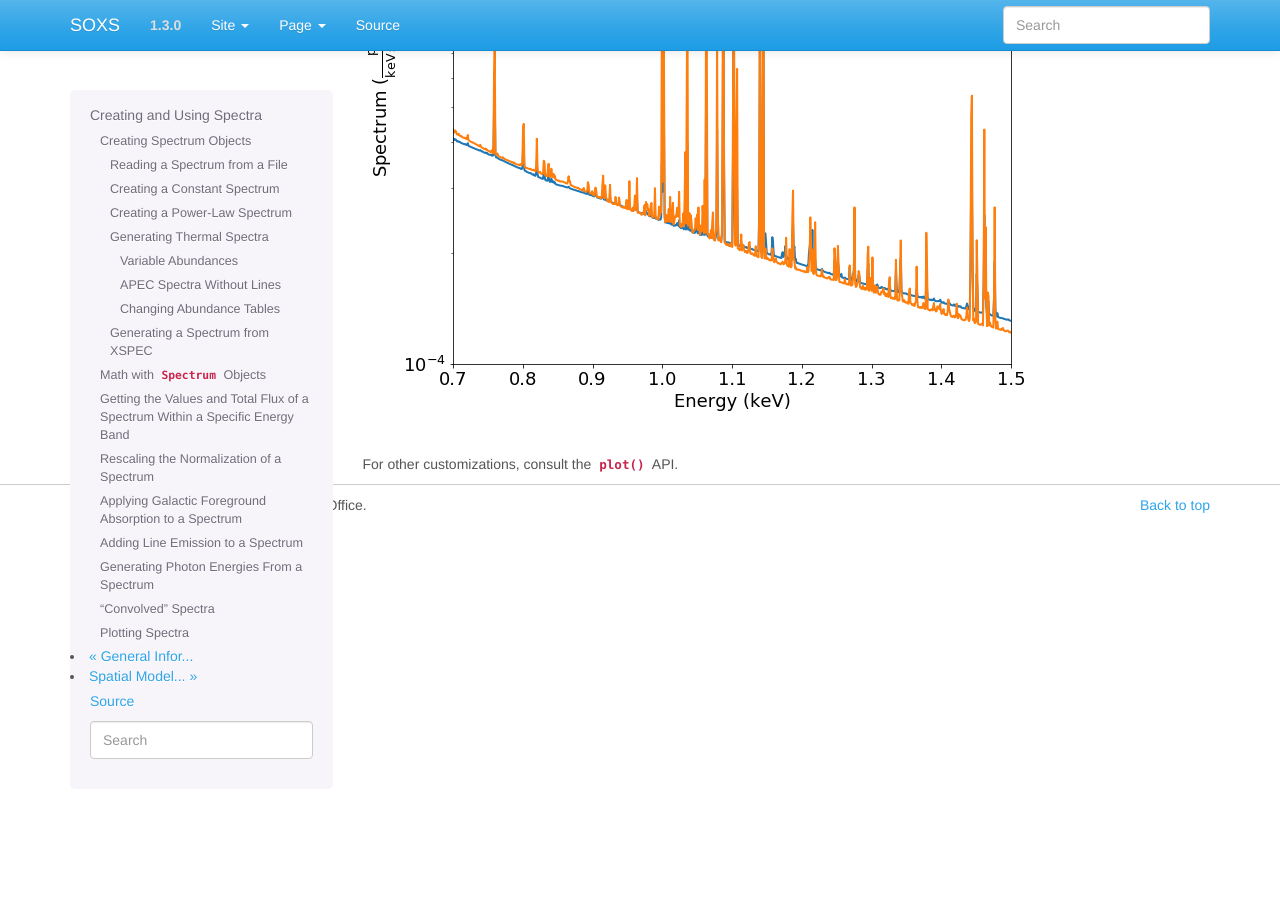
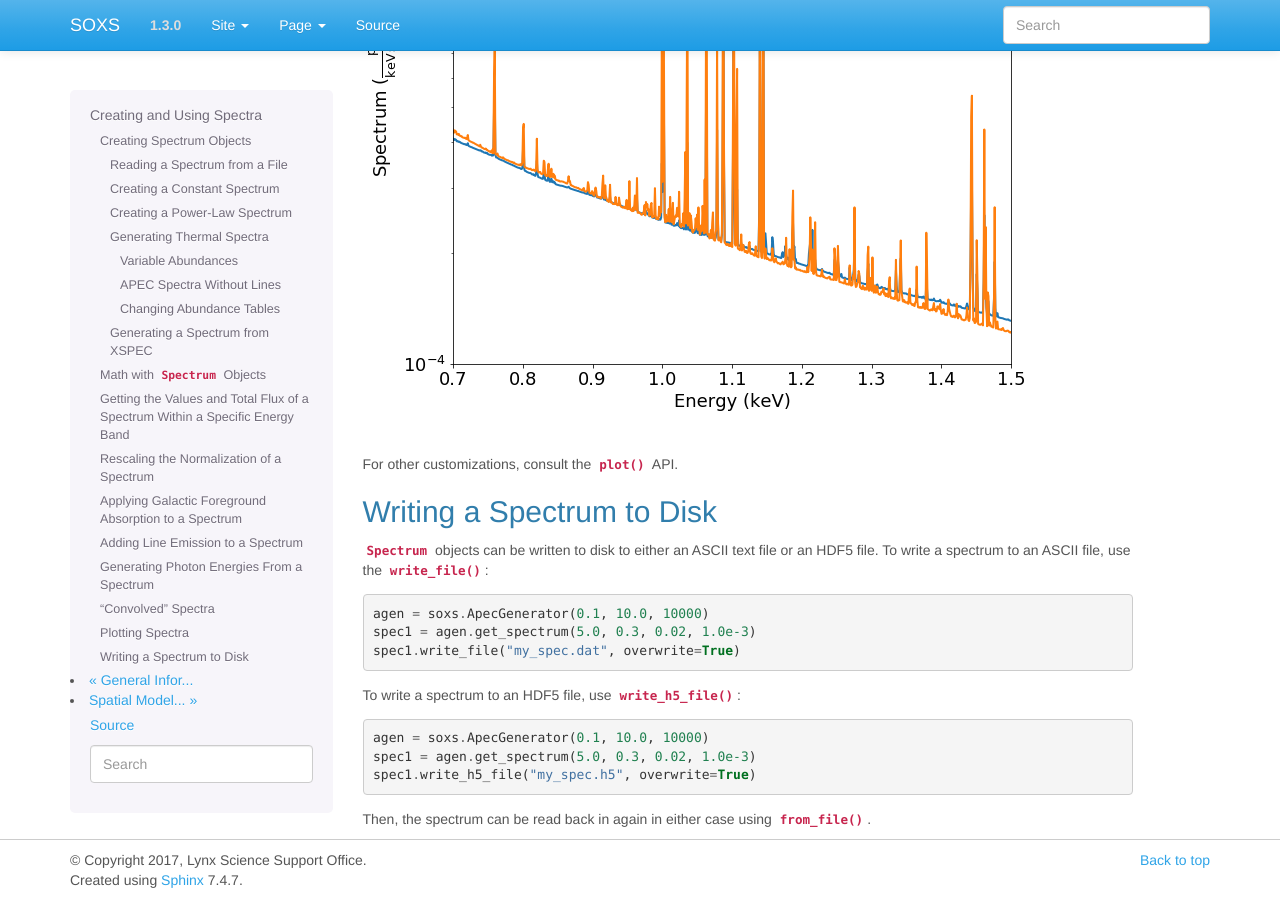
Before and after one commit to lynx-x-ray-observatory/soxs, a Sphinx documentation site: the page built from doc/source/users_guide/spectra.rst, in a window 1280 px wide and 900 px high, scrolled down 9022 px. Built offline with Sphinx 7.4.7, drawn with Linux system fonts in a browser that asks for light colours.

Commit message:
Doc updates

```diff
--- a/doc/source/changelog.rst
+++ b/doc/source/changelog.rst
@@ -52,7 +52,8 @@ This is a major new release with a number of important new features and some bug
 * An instrument specification for the `*AXIS* <http://axis.astro.umd.edu>`_ mission
   concept has been added.
 * The ability to write :class:`~soxs.spectra.Spectrum` objects to HDF5 files has
-  been added via the :meth:`~soxs.spectra.Spectrum.write_h5_file` method.
+  been added via the :meth:`~soxs.spectra.Spectrum.write_h5_file` method. See
+  :ref:`write-spectra` for details.
 
 Version 1.3.0
 -------------
--- a/doc/source/users_guide/instrument.rst
+++ b/doc/source/users_guide/instrument.rst
@@ -1,7 +1,7 @@
 .. _instrument:
 
-The Instrument Simulator
-========================
+Instrument Simulation in SOXS
+=============================
 
 Running the Instrument Simulator
 --------------------------------
--- a/doc/source/users_guide/spectra.rst
+++ b/doc/source/users_guide/spectra.rst
@@ -573,3 +573,29 @@ zooming in on a section of it, and setting the energy scale to linear:
 .. image:: ../images/plot_two_spectra.png
 
 For other customizations, consult the :meth:`~soxs.spectra.Spectrum.plot` API.
+
+.. _write-spectra:
+
+Writing a Spectrum to Disk
+--------------------------
+
+:class:`~soxs.spectra.Spectrum` objects can be written to disk to either an
+ASCII text file or an HDF5 file. To write a spectrum to an ASCII file, use the
+:meth:`~soxs.spectra.Spectrum.write_file`:
+
+.. code-block:: python
+
+    agen = soxs.ApecGenerator(0.1, 10.0, 10000)
+    spec1 = agen.get_spectrum(5.0, 0.3, 0.02, 1.0e-3)
+    spec1.write_file("my_spec.dat", overwrite=True)
+
+To write a spectrum to an HDF5 file, use :meth:`~soxs.spectra.Spectrum.write_h5_file`:
+
+.. code-block:: python
+
+    agen = soxs.ApecGenerator(0.1, 10.0, 10000)
+    spec1 = agen.get_spectrum(5.0, 0.3, 0.02, 1.0e-3)
+    spec1.write_h5_file("my_spec.h5", overwrite=True)
+
+Then, the spectrum can be read back in again in either case using
+:meth:`~soxs.spectra.Spectrum.from_file`.
```
